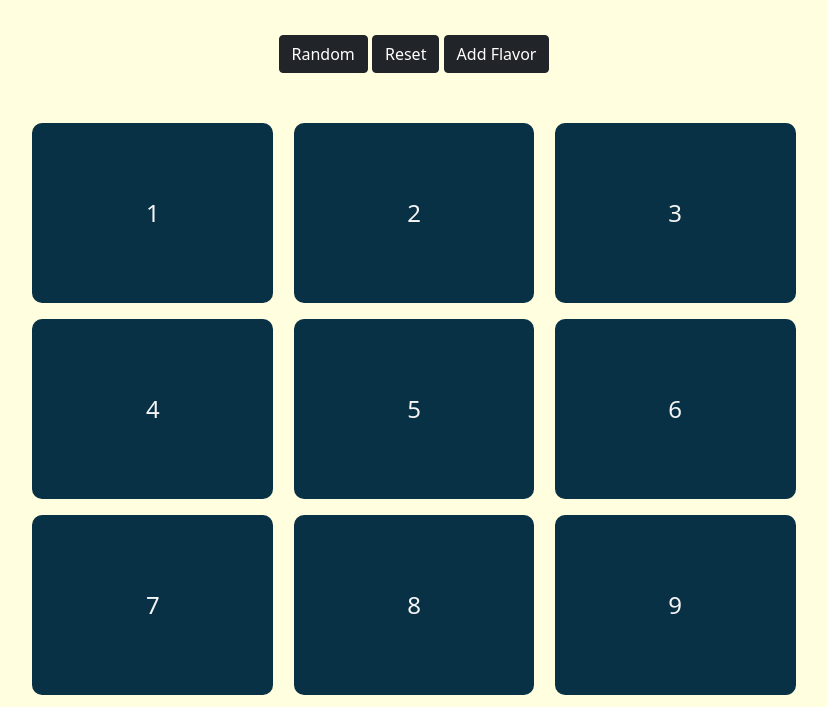
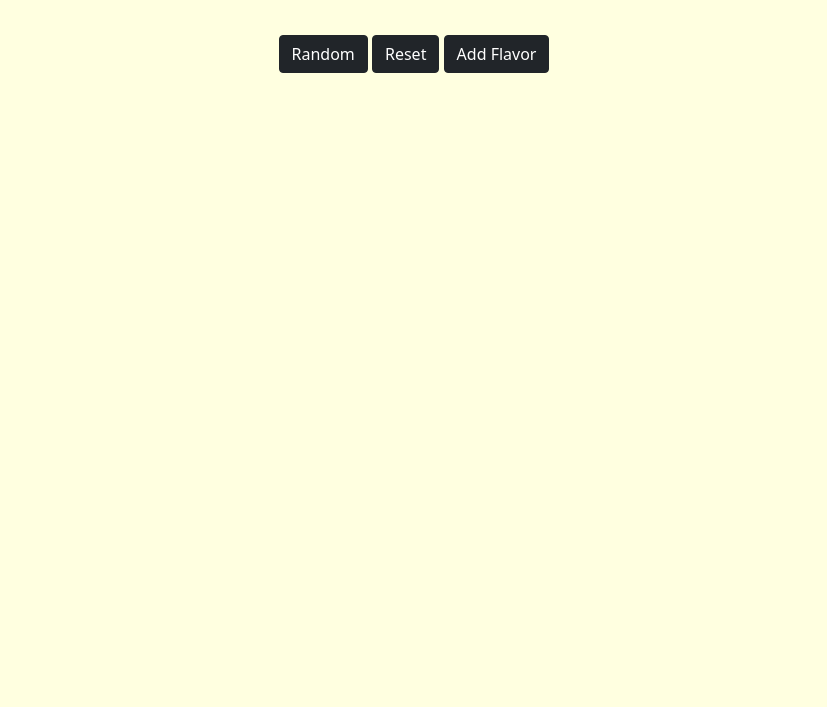
Before and after one commit to nahidahmed92/Flavor-Roulette, a plain HTML site: page index.html in a window 1280 px wide. Shown: the part 93-800 px from the top of the page, without its empty margins (226-1053 px from the left). Drawn offline with nearby package versions, Linux system fonts and the light colour scheme.

Commit message:
add maximum length of input and add comment for dynamic element creation

```diff
--- a/index.html
+++ b/index.html
@@ -57,6 +57,7 @@
                       type="text"
                       class="form-control"
                       id="flavorOne"
+                      maxlength="23"
                       placeholder="Enter a title" />
                   </div>
                   <div class="col-md-12">
@@ -65,6 +66,7 @@
                       type="text"
                       class="form-control"
                       id="flavorTwo"
+                      maxlength="23"
                       placeholder="Enter a title" />
                   </div>
                   <div class="col-md-12">
@@ -73,6 +75,7 @@
                       type="text"
                       class="form-control"
                       id="flavorThree"
+                      maxlength="23"
                       placeholder="Enter a title" />
                   </div>
                   <div class="col-md-12">
@@ -81,6 +84,7 @@
                       type="text"
                       class="form-control"
                       id="flavorFour"
+                      maxlength="23"
                       placeholder="Enter a title" />
                   </div>
 
@@ -97,15 +101,7 @@
       </div>
     </div>
     <div class="containerCard">
-      <div class="box" data-number="1" data-state="hidden" data-text="">1</div>
-      <div class="box" data-number="2" data-state="hidden" data-text="">2</div>
-      <div class="box" data-number="3" data-state="hidden" data-text="">3</div>
-      <div class="box" data-number="4" data-state="hidden" data-text="">4</div>
-      <div class="box" data-number="5" data-state="hidden" data-text="">5</div>
-      <div class="box" data-number="6" data-state="hidden" data-text="">6</div>
-      <div class="box" data-number="7" data-state="hidden" data-text="">7</div>
-      <div class="box" data-number="8" data-state="hidden" data-text="">8</div>
-      <div class="box" data-number="9" data-state="hidden" data-text="">9</div>
+      <!-- dynamic boxes go here -->
     </div>
     <script
       src="https://cdn.jsdelivr.net/npm/bootstrap@5.1.3/dist/js/bootstrap.bundle.min.js"
```
